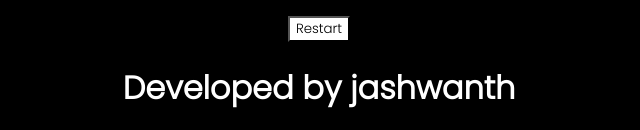
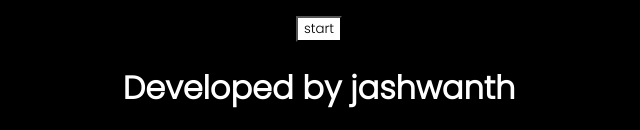
Before and after one commit to jashwanthvemula/Simon_Game, a plain HTML site: page index.html in a window 1280 px wide. Shown: the part 773-903 px from the top of the page, 321-961 px from the left. Drawn offline with nearby package versions, Linux system fonts and the light colour scheme; a web font is replaced by a local one.

Commit message:
Update index.html
button name changed to start from restart

```diff
--- a/index.html
+++ b/index.html
@@ -41,7 +41,7 @@
     </div>
 
   </div>
-  <button class="restart"> Restart</button>
+  <button class="restart"> start</button>
   <footer>
     <h1 class="credit">Developed by jashwanth</h1>
   </footer>
```
